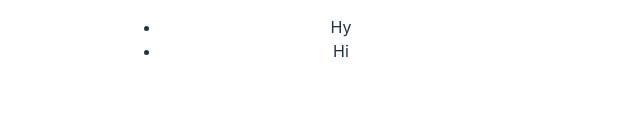
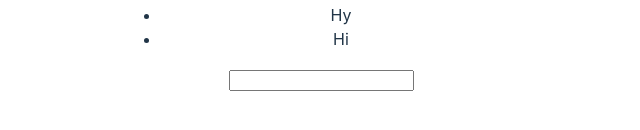
Before and after one commit to ghadaabassi/ReactProject, a React (Vite) app in the folder FirstReactProject/: page / in a window 1280 px wide. Shown: the part 576-706 px from the top of the page, without its empty margins (319-959 px from the left). Built offline with nearby package versions, Linux system fonts and the light colour scheme.

Commit message:
AddSearchField

```diff
--- a/FirstReactProject/src/App.jsx
+++ b/FirstReactProject/src/App.jsx
@@ -24,6 +24,8 @@ function App() {
         <li>Hi</li>
       </ul>
 
+      <input type='text' id="search"/>
+
 
     </>
   )
```
